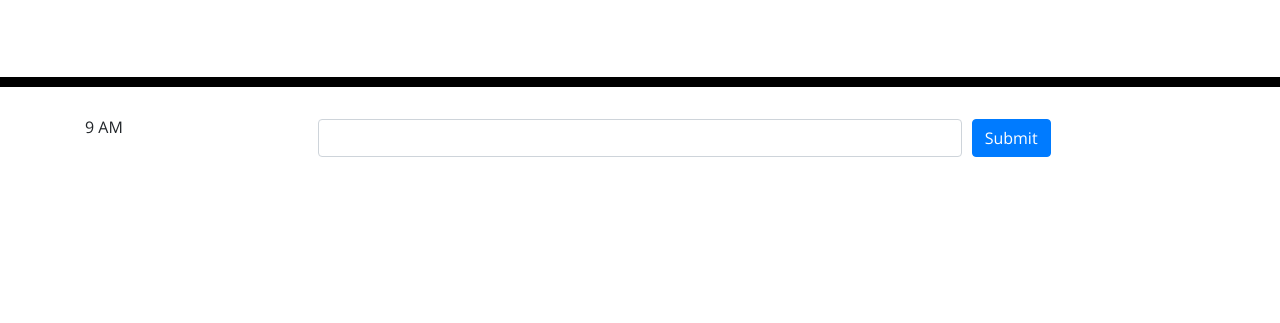
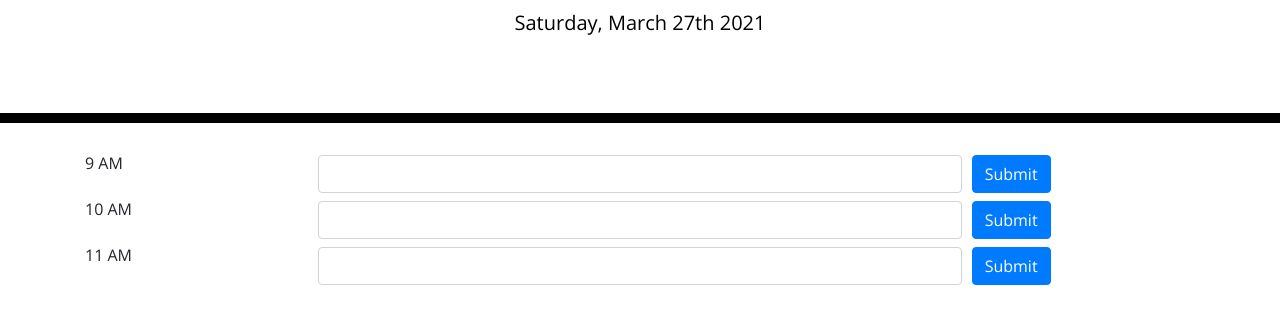
Before and after one commit to sona29/dayschedular, a plain HTML site: page index.html in a window 1280 px wide. Shown: the part 181-504 px from the top of the page. Drawn offline with nearby package versions, Linux system fonts and the light colour scheme.

Commit message:
adding js file

```diff
--- a/index.html
+++ b/index.html
@@ -32,16 +32,44 @@
 
       <!-- Timeblocks go here -->
 
-      <form>
+      <form id = "form-1">
         <div class="form-row">
           <div class="col">
             <label for="schedule-time">9 AM</label>
           </div>
           <div class="col-7">
-            <input type="text" class="form-control" id="schedule-desc">
+            <input type="text" class="form-control" id="schedule-desc-1">
           </div>
           <div class="col">
-            <button type="submit" class="btn btn-primary mb-2">Submit</button>
+            <button type="submit" class="btn btn-primary mb-2" id="submit-1">Submit</button>
+          </div>
+        </div>
+      </form>
+
+      <form id = "form-2">
+        <div class="form-row">
+          <div class="col">
+            <label for="schedule-time">10 AM</label>
+          </div>
+          <div class="col-7">
+            <input type="text" class="form-control" id="schedule-desc-2">
+          </div>
+          <div class="col">
+            <button type="submit" class="btn btn-primary mb-2" id="submit-2">Submit</button>
+          </div>
+        </div>
+      </form>
+
+      <form id = "form-3">
+        <div class="form-row">
+          <div class="col">
+            <label for="schedule-time">11 AM</label>
+          </div>
+          <div class="col-7">
+            <input type="text" class="form-control" id="schedule-desc-3">
+          </div>
+          <div class="col">
+            <button type="submit" class="btn btn-primary mb-2" id="submit-3">Submit</button>
           </div>
         </div>
       </form>
@@ -50,5 +78,6 @@
 
     <script src="https://cdnjs.cloudflare.com/ajax/libs/jquery/3.2.1/jquery.min.js"></script>
     <script src="https://cdnjs.cloudflare.com/ajax/libs/moment.js/2.24.0/moment.min.js"></script>
+    <script src="./js/script.js"></script>
   </body>
 </html>
--- /dev/null
+++ b/js/script.js
@@ -0,0 +1,23 @@
+var scheduleFormEl = $('#form-1');
+var scheduleDataInputEl = $('#schedule-desc-1');
+var dayActivity = [];
+
+// momentjs
+var today = moment();
+$("#currentDay").text(today.format("dddd, MMMM Do YYYY"));
+
+// handle schedule form submission
+function handleProjectFormSubmit(event) {
+    event.preventDefault();
+    var scheduleData = scheduleDataInputEl.val().trim();
+    console.log(scheduleData);
+    dayActivity.push({dayActivity: scheduleData});
+    localStorage.setItem("dayActivity", JSON.stringify(dayActivity));
+}
+
+textBox1 = JSON.parse(localStorage.getItem("dayActivity"));
+console.log(textBox1);
+$('#schedule-desc-1').val(textBox1[0].dayActivity);
+
+
+scheduleFormEl.on('submit', handleProjectFormSubmit);
```
